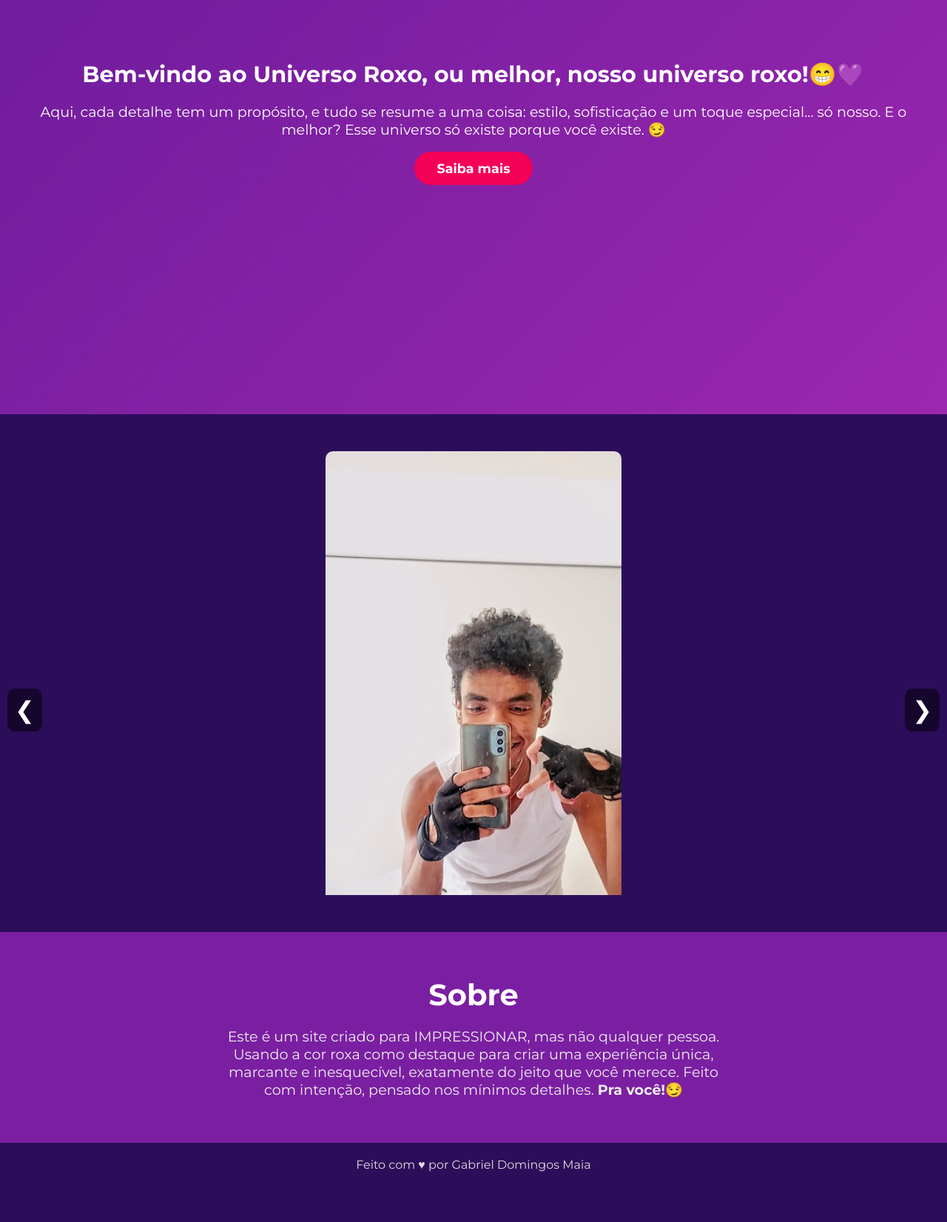
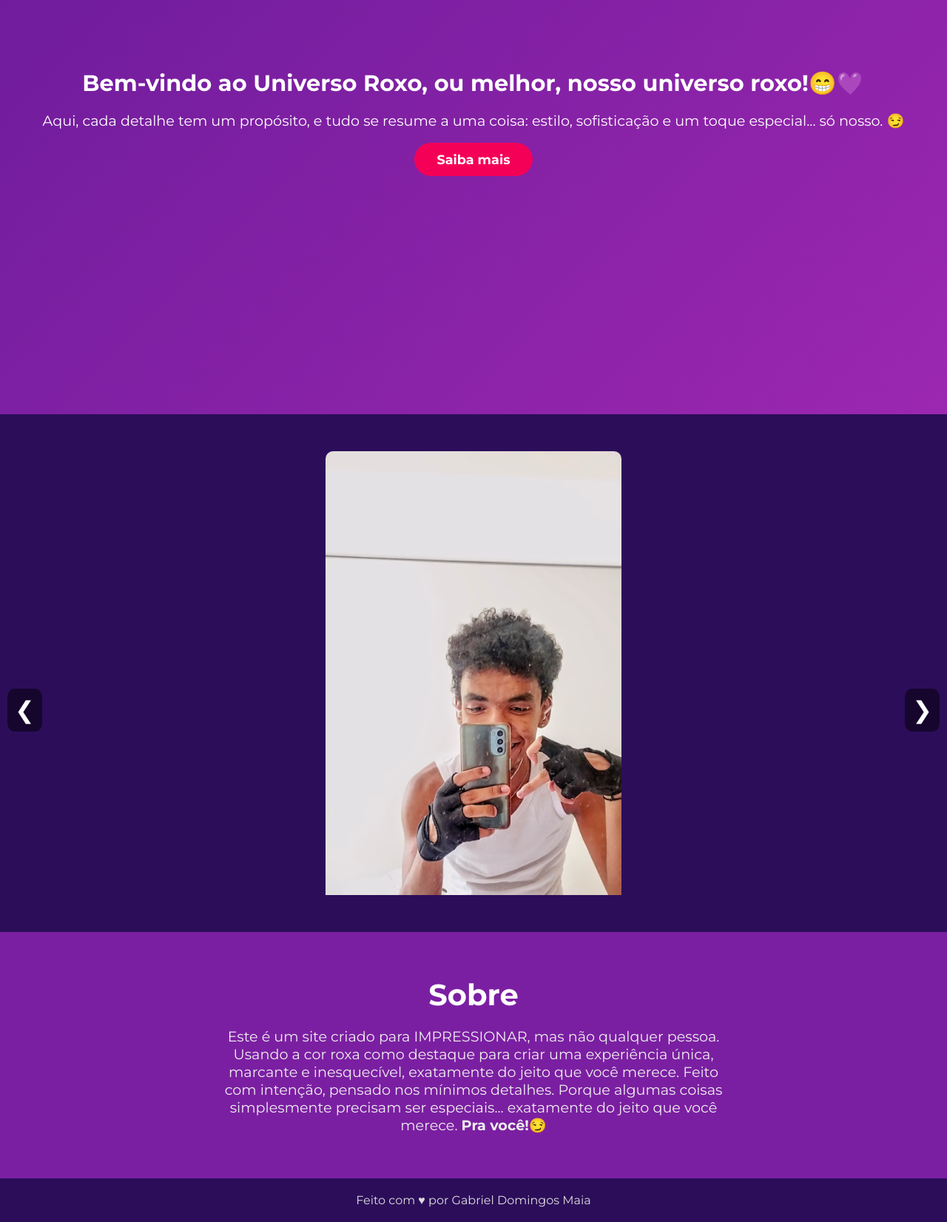
Before and after one commit to godsplan2024/godsplan2024.github.io, a plain HTML site: page index.html in a window 1280 px wide. Shown: the part 240-1892 px from the top of the page at 74% size. Before the commit the page ends 1844 px from the top, so only its background shows below. Drawn offline with Linux system fonts and the light colour scheme.

Commit message:
Update index.html

```diff
--- a/index.html
+++ b/index.html
@@ -11,7 +11,7 @@
     <div class="hero">
         <div class="content">
             <h1>Bem-vindo ao Universo Roxo, ou melhor, nosso universo roxo!&#128513&#128156; </h1>
-            <p>Aqui, cada detalhe tem um propósito, e tudo se resume a uma coisa: estilo, sofisticação e um toque especial... só nosso. E o melhor? Esse universo só existe porque você existe. &#128527;</p>
+            <p>Aqui, cada detalhe tem um propósito, e tudo se resume a uma coisa: estilo, sofisticação e um toque especial... só nosso. &#128527;</p>
             <a href="#sobre" class="btn">Saiba mais</a>
         </div>
     </div>
@@ -30,7 +30,7 @@
 
     <section id="sobre" class="sobre">
         <h2>Sobre</h2>
-        <p>Este é um site criado para IMPRESSIONAR, mas não qualquer pessoa. Usando a cor roxa como destaque para criar uma experiência única, marcante e inesquecível, exatamente do jeito que você merece. Feito com intenção, pensado nos mínimos detalhes. <strong>Pra você!</strong>&#128527;</p>
+        <p>Este é um site criado para IMPRESSIONAR, mas não qualquer pessoa. Usando a cor roxa como destaque para criar uma experiência única, marcante e inesquecível, exatamente do jeito que você merece. Feito com intenção, pensado nos mínimos detalhes. Porque algumas coisas simplesmente precisam ser especiais... exatamente do jeito que você merece. <strong>Pra você!</strong>&#128527;</p>
     </section>
 
     <footer>
```
